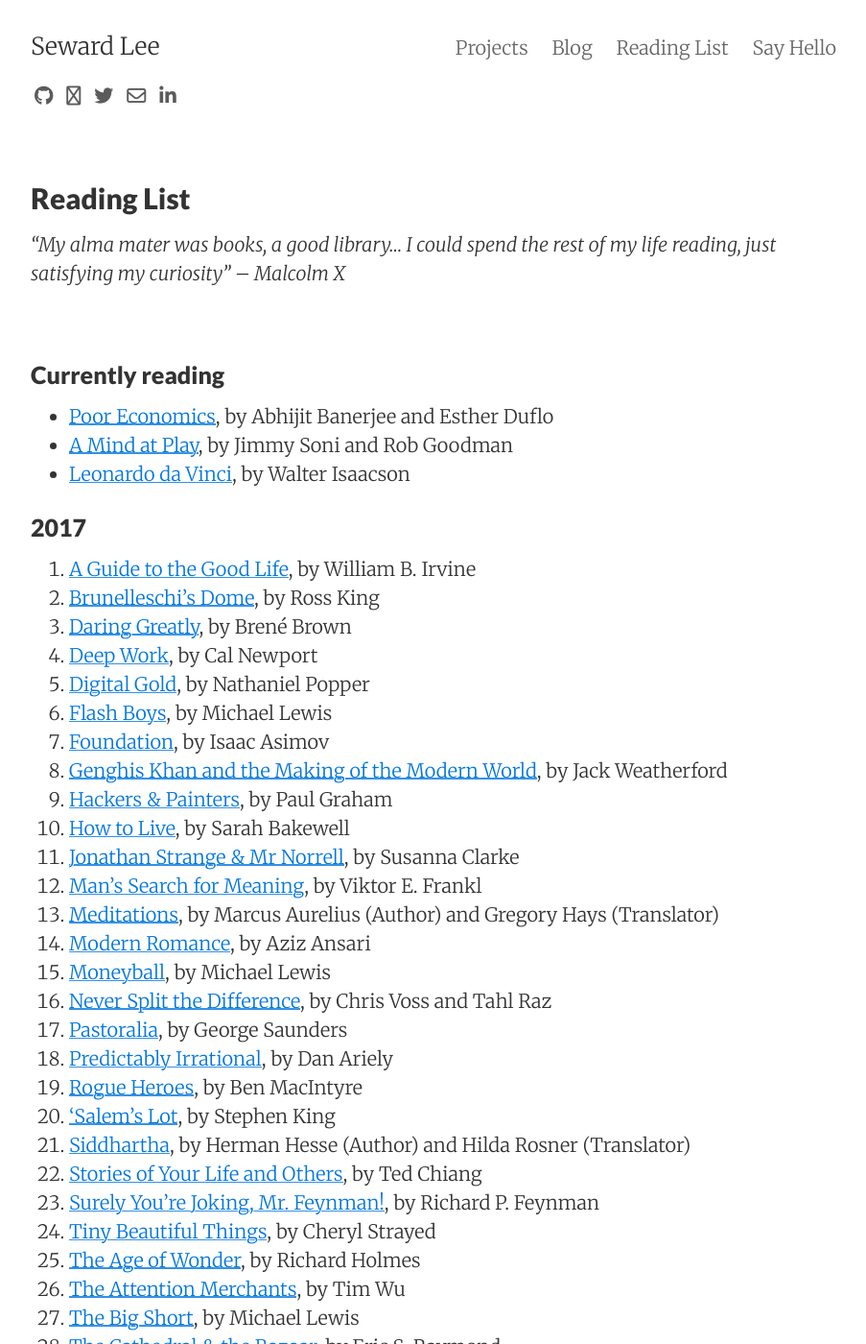
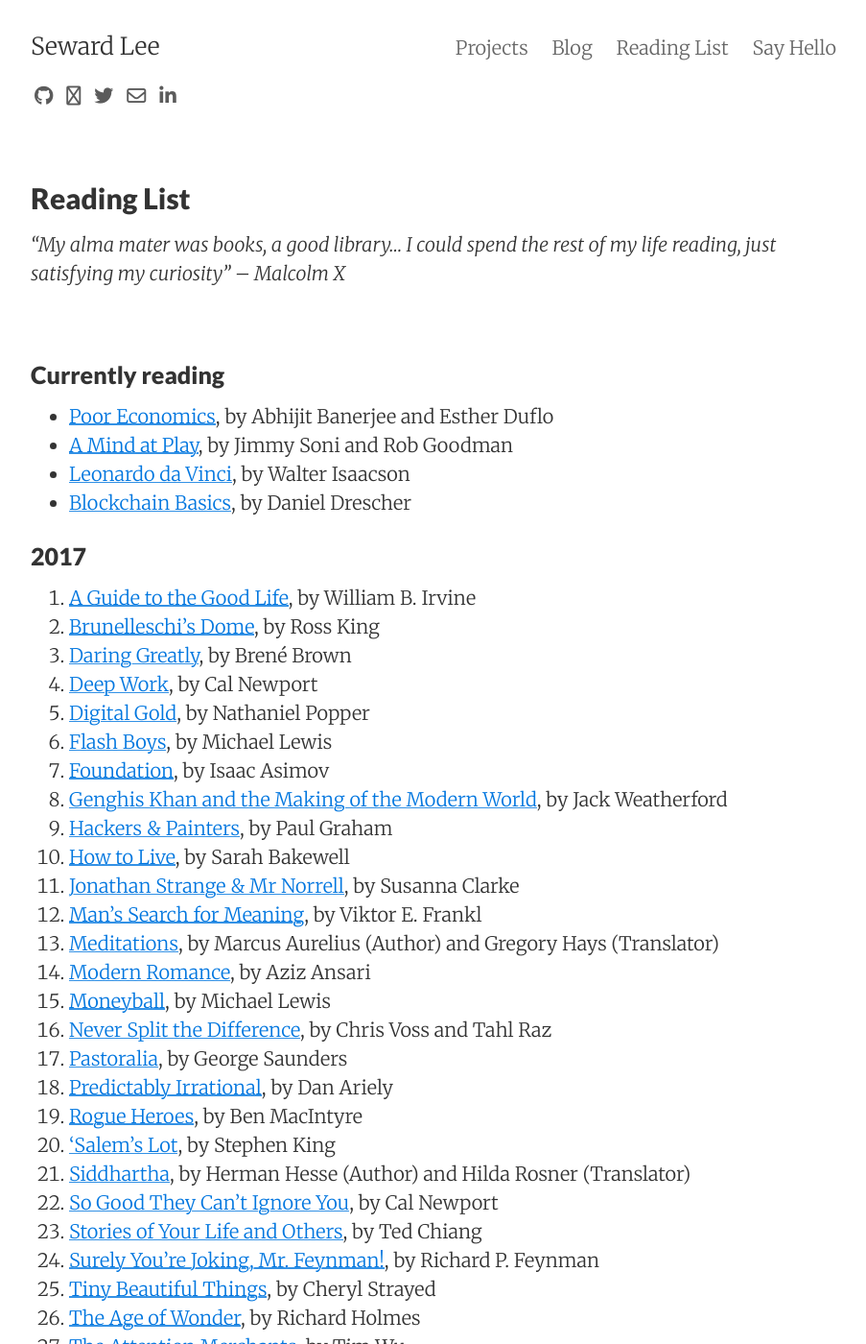
Before and after one commit to sewardlee337/sewardlee337.github.io, a Jekyll site: the page built from readinglist.md, in a window 1280 px wide and 1400 px high. Shown: the whole window at 96% size, without its empty margins (188-1091 px from the left). Built offline with Jekyll 4.4.1, drawn with Linux system fonts in a browser that asks for light colours; nearby versions of some CDN libraries.

Commit message:
Add to reading list

```diff
--- a/readinglist.md
+++ b/readinglist.md
@@ -15,6 +15,7 @@
 * [Poor Economics](https://www.amazon.com/Poor-Economics-Radical-Rethinking-Poverty-ebook/dp/B007CI81IQ/ref=sr_1_1?ie=UTF8&qid=1503820139&sr=8-1&keywords=poor+economics+a+radical+rethinking+of+the+way+to+fight+poverty), by Abhijit Banerjee and Esther Duflo
 * [A Mind at Play](https://www.amazon.com/Mind-Play-Shannon-Invented-Information-ebook/dp/B01M5IJN1P/ref=sr_1_1?s=digital-text&ie=UTF8&qid=1504403553&sr=1-1&keywords=a+mind+at+play), by Jimmy Soni and Rob Goodman
 * [Leonardo da Vinci](https://www.amazon.com/Leonardo-Vinci-Walter-Isaacson-ebook/dp/B071Y385Q1/ref=sr_1_1?ie=UTF8&qid=1508736808&sr=8-1&keywords=leonardo+da+vinci), by Walter Isaacson
+* [Blockchain Basics](https://www.amazon.com/Blockchain-Basics-Non-Technical-Introduction-Steps/dp/1484226038/ref=sr_1_1?ie=UTF8&qid=1510209455&sr=8-1&keywords=blockchain+basics), by Daniel Drescher
 
 
 ### 2017
@@ -40,6 +41,7 @@
 1. [Rogue Heroes](https://www.amazon.com/Rogue-Heroes-History-Britains-Sabotaged-ebook/dp/B01AES52F0/ref=sr_1_1?s=digital-text&ie=UTF8&qid=1500163725&sr=1-1&keywords=rogue+heroes), by Ben MacIntyre
 1. ['Salem's Lot](https://www.amazon.com/dp/B0019LV31E/ref=dp-kindle-redirect?_encoding=UTF8&btkr=1), by Stephen King
 1. [Siddhartha](https://www.amazon.com/Siddhartha-Hermann-Hesse-ebook/dp/B007Q2YM8Q/ref=sr_1_4?s=digital-text&ie=UTF8&qid=1508565652&sr=1-4&keywords=siddhartha), by Herman Hesse (Author) and Hilda Rosner (Translator)
+1. [So Good They Can't Ignore You](https://www.amazon.com/Good-They-Cant-Ignore-You-ebook/dp/B0076DDBJ6/ref=tmm_kin_swatch_0?_encoding=UTF8&qid=1510815080&sr=8-2), by Cal Newport
 1. [Stories of Your Life and Others](https://www.amazon.com/Stories-Your-Life-Others-Chiang-ebook/dp/B0048EKOP0/ref=sr_1_1?ie=UTF8&qid=1500607396&sr=8-1&keywords=stories+of+your+life), by Ted Chiang
 1. [Surely You're Joking, Mr. Feynman!](https://www.amazon.com/Surely-Youre-Joking-Mr-Feynman-ebook/dp/B003V1WXKU/ref=sr_1_1?s=digital-text&ie=UTF8&qid=1500163588&sr=1-1&keywords=surely+you%27re+joking+mr.+feynman), by Richard P. Feynman
 1. [Tiny Beautiful Things](https://www.amazon.com/Tiny-Beautiful-Things-Advice-Sugar-ebook/dp/B005V2DUP4/ref=sr_1_1?s=digital-text&ie=UTF8&qid=1500163777&sr=1-1&keywords=tiny+beautiful+things), by Cheryl Strayed
```
